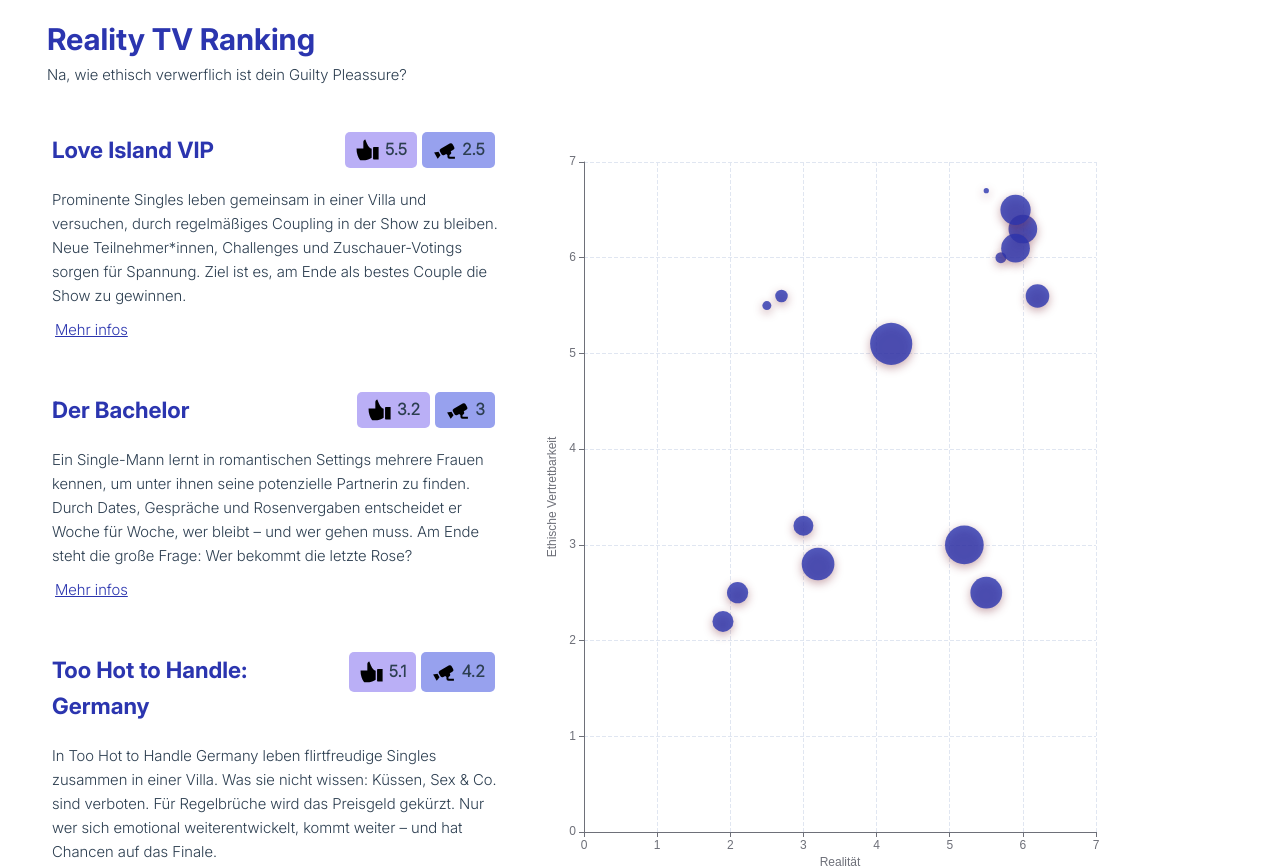
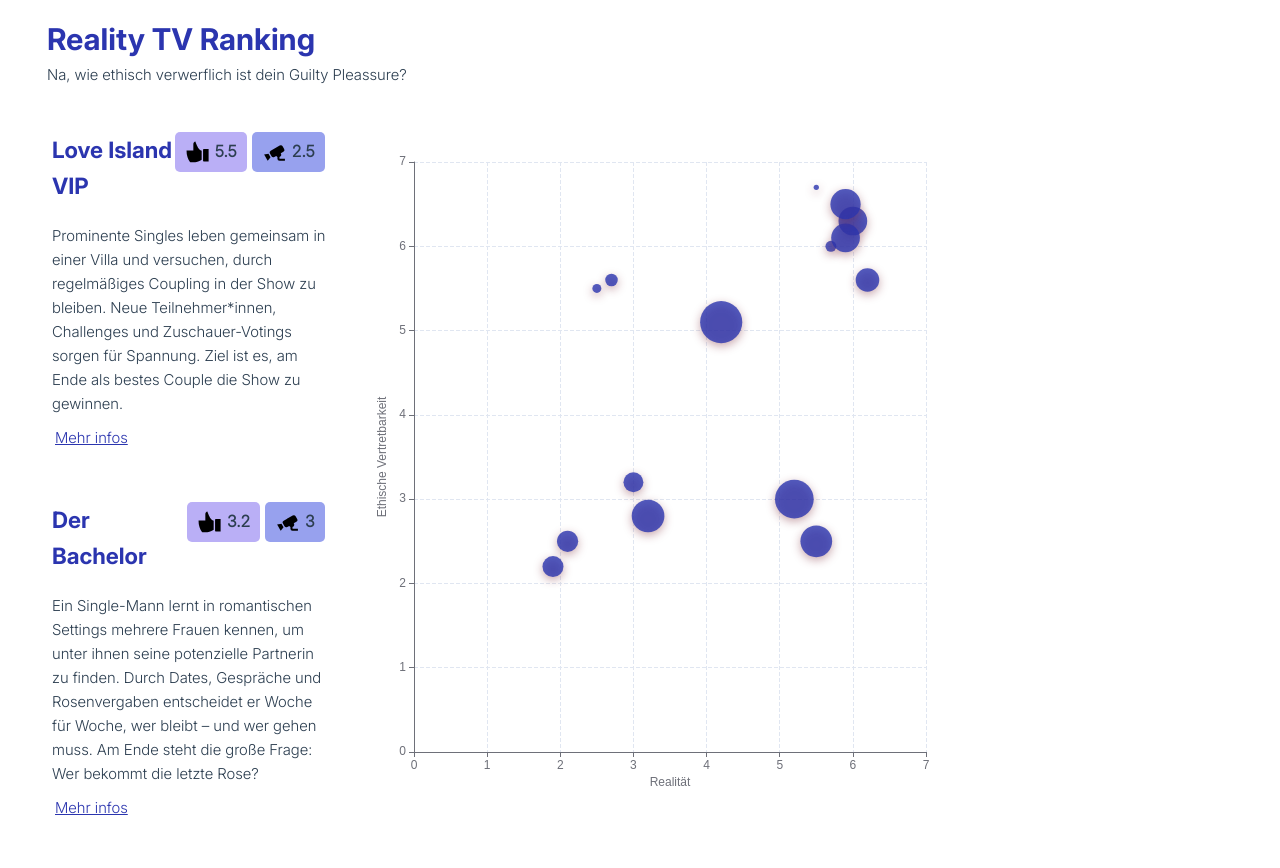
Before and after one commit to DasUnicorn/realityTV, a Vue app: page / in a window 1280 px wide. Shown: the top 868 px of the page. After the commit the page ends 822 px from the top, so only its background shows below. Built offline with nearby package versions, Linux system fonts and the light colour scheme.

Commit message:
add scrollbar

```diff
--- a/package.json
+++ b/package.json
@@ -14,6 +14,8 @@
     "format": "prettier --write src/"
   },
   "dependencies": {
+    "@vueuse/components": "^13.9.0",
+    "@vueuse/core": "^13.9.0",
     "echarts": "^5.6.0",
     "vue": "^3.5.18",
     "vue-echarts": "^7.0.3",
--- a/src/components/Card.vue
+++ b/src/components/Card.vue
@@ -37,6 +37,7 @@
 }
 .card {
 	padding: 20px;
+	height: 370px;
 }
 
 .values {
--- a/src/components/CardList.vue
+++ b/src/components/CardList.vue
@@ -2,34 +2,39 @@
 import { shows } from '@/data/realityTvData';
 import Card from './Card.vue';
 import { inject } from 'vue'
+import { useVirtualList } from '@vueuse/core';
+
+const data = shows;
+const { list, containerProps, wrapperProps } = useVirtualList(data, { itemHeight: 370 })
+
 
 const selectedShow = inject('selectedShow')
 
 function selectShow(show) {
-	console.log("click")
 	Object.assign(selectedShow, show)
 }
 </script>
 
 <template>
-	<div class="list">
-		<Card v-for="show in shows" :key="show.id" :title="show.title" :ethic="show.ethic" :realness="show.realness"
-			:info="show.info" :class="{ selected: selectedShow.id === show.id }" @click="selectShow(show)"></Card>
+	<div v-bind="containerProps" class="list">
+		<div v-bind="wrapperProps">
+			<Card v-for="{ index, data } in list" :key="index" :title="data.title" :ethic="data.ethic"
+				:realness="data.realness" :info="data.info" :class="{ selected: selectedShow.id === data.id }"
+				@click="selectShow(data)">
+			</Card>
+		</div>
 	</div>
 </template>
 
 <style scoped>
 .list {
-	display: flex;
-	flex-direction: column;
-	width: 100%;
-	min-width: 50%;
+	height: 90vh;
 }
 
 .selected {
-  background-color: #f0f0f0;
-  border: 2px solid #2b35af;
-  border-radius: 5px;
-  font-weight: bold;
+	background-color: #f0f0f0;
+	border: 2px solid #2b35af;
+	border-radius: 5px;
+	font-weight: bold;
 }
 </style>
--- a/src/components/ScatterChart.vue
+++ b/src/components/ScatterChart.vue
@@ -121,7 +121,7 @@
 
 <style scoped>
 .chart {
-	height: 100vh;
+	height: 90vh;
 	width: 50vw;
 }
 </style>
```
Also changed, not shown: 1 other file (tests, documents, lock files or other folders).
